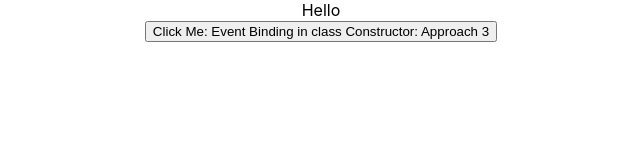
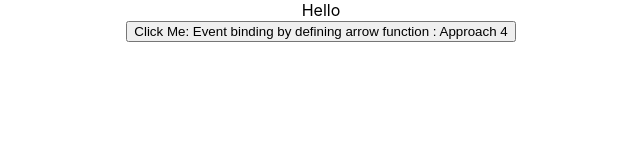
Before and after one commit to Soumya1910/Reactjs-basic, a React (Create React App) app: page / in a window 1280 px wide. Shown: the top 160 px of the page, without its empty margins (319-959 px from the left). Built offline with nearby package versions, Linux system fonts and the light colour scheme.

Commit message:
Event binding with arrow function call

```diff
--- a/src/component/EventBind.js
+++ b/src/component/EventBind.js
@@ -9,14 +9,20 @@ class EventBind extends Component {
              message : 'Hello'
         }
 
-        this.clickHandler = this.clickHandler.bind(this)
+        // this.clickHandler = this.clickHandler.bind(this)
     }
 
-    clickHandler(){
+    // clickHandler(){
+    //     this.setState({
+    //         message: "Good Bye"
+    //     })
+    //     console.log(this)
+    // }
+
+    clickHandler = () => {
         this.setState({
-            message: "Good Bye"
+            message : "GoodBye!"
         })
-        console.log(this)
     }
 
     render() {
@@ -25,7 +31,8 @@ class EventBind extends Component {
                 {this.state.message}<br/>
                 {/* <button onClick = {this.clickHandler.bind(this)}>Click Me : Event Binding Approach 1</button>*/}
                 {/* <button onClick={ () => {this.clickHandler()}}>Click Me : Event Binding Approach 2</button> */}
-                <button onClick = {this.clickHandler}>Click Me: Event Binding in class Constructor: Approach 3</button>
+                {/* <button onClick = {this.clickHandler}>Click Me: Event Binding in class Constructor: Approach 3</button> */}
+                <button onClick = {this.clickHandler}>Click Me: Event binding by defining arrow function : Approach 4</button>
             </div>
         )
     }
```
